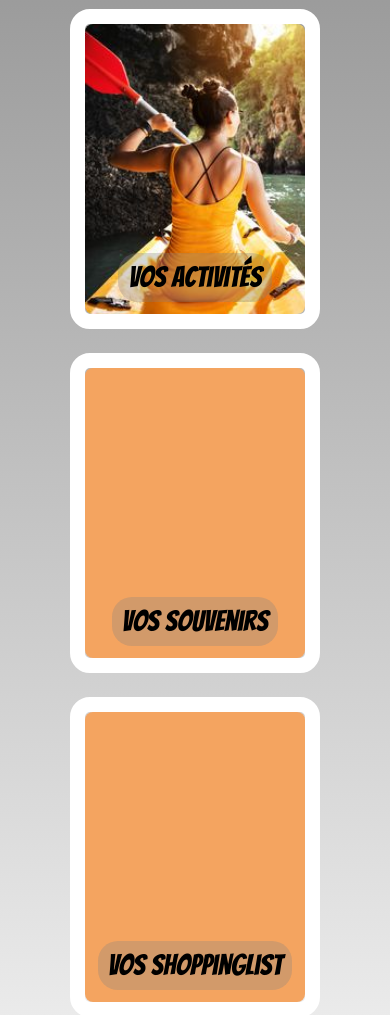
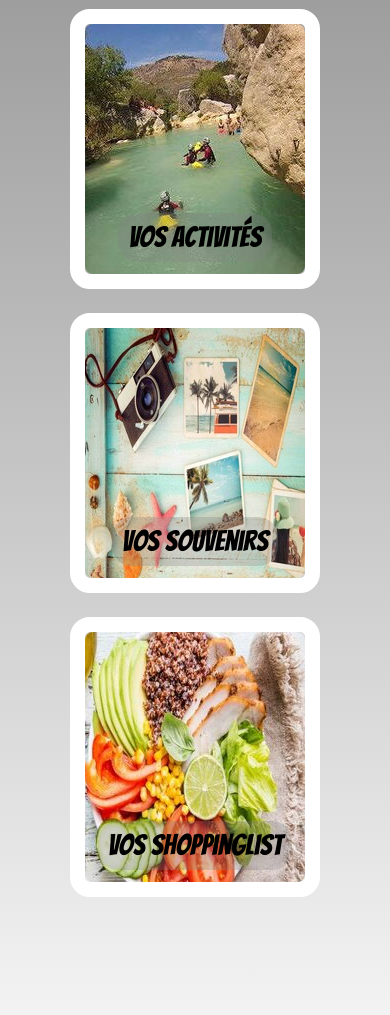
Before and after one commit to francois-michaut/familyTrip-front, a React app: page /MyTribe in a window 390 px wide. Shown: the part 357-1372 px from the top of the page. Built offline with nearby package versions, Linux system fonts and the light colour scheme.

Commit message:
Images of front card in mobile is ok

```diff
--- a/src/components/Card/card.scss
+++ b/src/components/Card/card.scss
@@ -1,7 +1,7 @@
 .card__activity, .card__remember, .card__shopping {
   margin: 12px auto;
   width: 250px;
-  height: 320px;
+  height: 280px;
   perspective: 1000px;
   text-align: center;
   @media screen and (min-width:1024px) {
@@ -53,9 +53,6 @@
   position: absolute;
 }
 
-.card-front .card-content p {
-  // color: azure;
-}
 
 .card-back {
   transform: rotateY(180deg);
@@ -77,7 +74,7 @@
 }
 
 .card__activity .card-front {
-  background-image: url(../../assets/images/velo-natation-randonnee-quel-sport-ete-choisir-pour-bruler-plus-calories.jpg);
+  background-image: url(../../assets/images/01_Activite-mobile.jpg);
   background-size: cover;
   background-repeat: no-repeat;
   @media screen and (min-width:1024px) {
@@ -106,3 +103,10 @@
   width: 90%;
   height: 90%;
 }
+ .card__remember .card-front{
+   background-image: url(../../assets/images/souvenir-mobile.jpg);
+ }
+
+ .card__shopping .card-front {
+   background-image: url(../../assets/images/AdobeStock_243183615-1-768x512.jpg);
+ }
--- a/src/components/Footer/footer.scss
+++ b/src/components/Footer/footer.scss
@@ -1,7 +1,6 @@
 
 footer {
   height: 100px;
-  background-color: white;
   margin-top: 150px;
 }
 .logos {
```
Also changed, not shown: src/assets/images/01_Activite-mobile.jpg (added), src/assets/images/01_Activite.jpg (added), src/assets/images/AdobeStock_243183615-1-768x512.jpeg (added), src/assets/images/AdobeStock_243183615-1-768x512.jpg (added), src/assets/images/souvenir-mobile.jpg (added), src/assets/images/velo-natation-randonnee-quel-spo-version-mobile.jpg (added).
